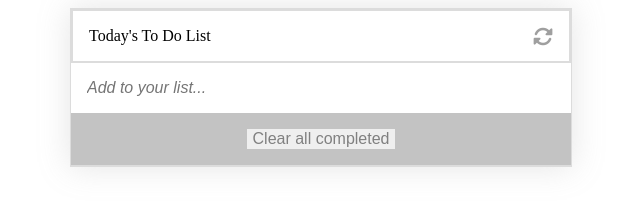
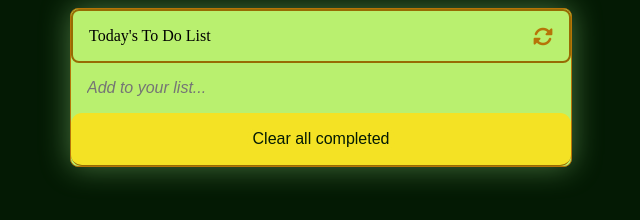
Before and after one commit to digia3d/To-Do-List, a website built with webpack: page src/index.html in a window 1280 px wide. Shown: the whole page, without its empty margins (319-959 px from the left). Built offline with nearby package versions, Linux system fonts and the light colour scheme.

Commit message:
Add style

```diff
--- a/src/style.css
+++ b/src/style.css
@@ -2,17 +2,19 @@
 
 html {
   box-sizing: border-box;
+  background-color: rgb(4, 26, 4);
 }
 
 #list-container {
   flex-direction: column;
   align-items: center;
   margin: 0 auto;
-  border: 1px solid rgba(220, 220, 220, 1);
+  border: 1px solid rgb(182, 116, 8);
+  border-radius: 8px;
   width: 500px;
   max-width: 500px;
-  background-color: white;
-  box-shadow: 0 0 30px rgba(150, 150, 150, 0.25);
+  background-color: rgb(185, 240, 111);
+  box-shadow: 0 0 30px rgba(158, 231, 136, 0.431);
 }
 
 .list-head {
@@ -20,12 +22,13 @@ html {
   margin: 0;
   justify-content: space-between;
   align-items: center;
-  border: 2px solid rgba(220, 220, 220, 1);
+  border: 2px solid  rgb(151, 107, 3);
   padding: 0 1rem;
+  border-radius: 8px;
 }
 
 #icon {
-  color: rgb(159, 159, 159);
+  color: rgb(182, 116, 8);
 }
 
 .input {
@@ -33,13 +36,14 @@ html {
   font-size: 1rem;
   padding: 1rem 1rem;
   font-style: italic;
+  background-color: rgb(185, 240, 111);
 }
 
 .list {
   display: flex;
   align-items: baseline;
-  border-bottom: 1px solid rgba(220, 220, 220, 1);
-  border-top: 1px solid rgba(220, 220, 220, 1);
+  border-bottom: 1px solid rgb(151, 107, 3);
+  border-top: 1px solid rgb(151, 107, 3);
   padding: 1rem 1rem;
 }
 
@@ -49,7 +53,7 @@ html {
 
 i {
   margin-left: auto;
-  color: gray;
+  color: rgb(141, 86, 4);
 }
 
 .hide {
@@ -61,24 +65,27 @@ i {
   justify-content: center;
   align-items: center;
   padding: 1rem;
-  border-bottom: 1px solid rgba(220, 220, 220, 1);
-  background-color: rgb(195, 195, 195);
+  border-bottom: 1px solid  rgb(151, 107, 3);
+  background-color: rgb(244, 226, 36);
+  border-radius: 11px;
 }
 
 button {
   border: none;
-  color: gray;
+  color: rgb(4, 26, 4);
   font-size: 1rem;
   cursor: pointer;
+  background-color: rgb(244, 226, 36);
+  border-radius: 8px;
 }
 
 .edit {
-  background-color: rgb(248, 223, 187);
+  background-color: rgb(247, 239, 5);
 }
 
 .edit input {
   border: none;
-  background-color: rgb(248, 223, 187);
+  background-color: rgb(238, 242, 13);
   font-size: 1rem;
   margin-left: 1rem;
 }
```
